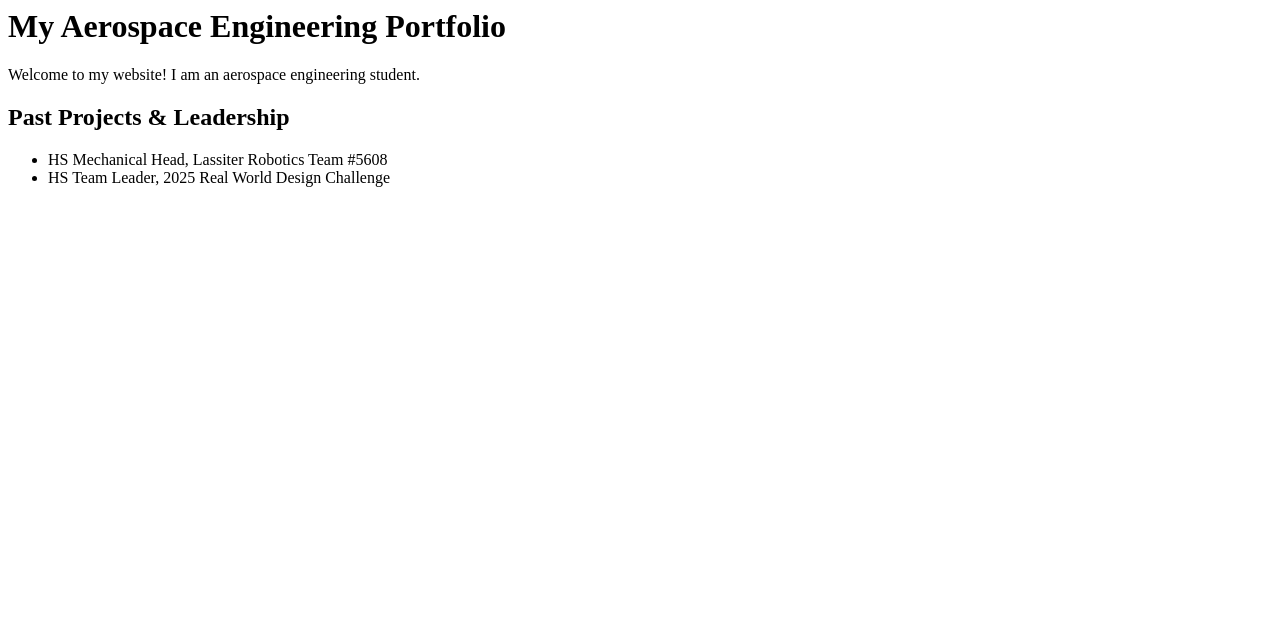
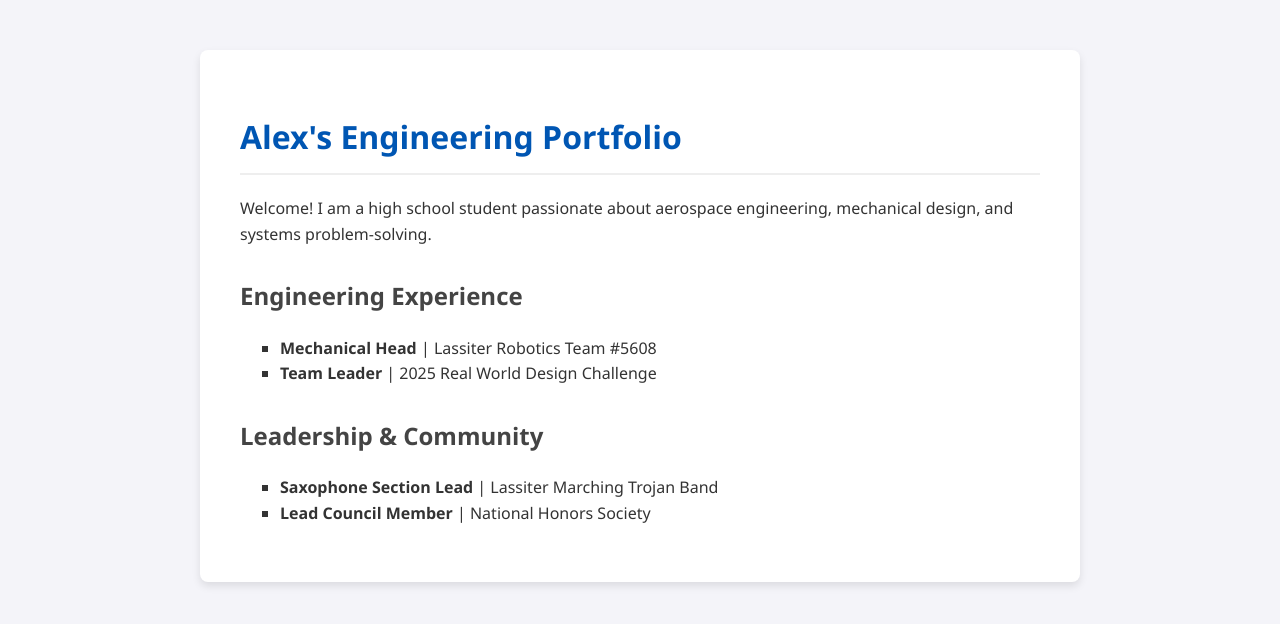
Before and after one commit to alexjmille/alexjmille.github.io, a plain HTML site: page index.html in a window 1280 px wide. Drawn offline with Linux system fonts and the light colour scheme.

Commit message:
Update index.html

```diff
--- a/index.html
+++ b/index.html
@@ -1,12 +1,53 @@
 <html>
+  <head>
+    <title>Alex's Engineering Portfolio</title>
+    <style>
+      body {
+        font-family: 'Segoe UI', Tahoma, Geneva, Verdana, sans-serif;
+        background-color: #f4f4f9;
+        color: #333333;
+        line-height: 1.6;
+        margin: 0;
+        padding: 0;
+      }
+      .container {
+        max-width: 800px;
+        margin: 50px auto;
+        background: white;
+        padding: 40px;
+        border-radius: 8px;
+        box-shadow: 0 4px 8px rgba(0,0,0,0.1);
+      }
+      h1 {
+        color: #0056b3;
+        border-bottom: 2px solid #eeeeee;
+        padding-bottom: 10px;
+      }
+      h2 {
+        color: #444444;
+        margin-top: 30px;
+      }
+      ul {
+        list-style-type: square;
+      }
+    </style>
+  </head>
   <body>
-    <h1>My Aerospace Engineering Portfolio</h1>
-    <p>Welcome to my website! I am an aerospace engineering student.</p>
+    <div class="container">
+      <h1>Alex's Engineering Portfolio</h1>
+      <p>Welcome! I am a high school student passionate about aerospace engineering, mechanical design, and systems problem-solving.</p>
 
-    <h2>Past Projects & Leadership</h2>
-    <ul>
-      <li>HS Mechanical Head, Lassiter Robotics Team #5608</li>
-      <li>HS Team Leader, 2025 Real World Design Challenge</li>
-    </ul>
+      <h2>Engineering Experience</h2>
+      <ul>
+        <li><strong>Mechanical Head</strong> | Lassiter Robotics Team #5608</li>
+        <li><strong>Team Leader</strong> | 2025 Real World Design Challenge</li>
+      </ul>
+
+      <h2>Leadership & Community</h2>
+      <ul>
+        <li><strong>Saxophone Section Lead</strong> | Lassiter Marching Trojan Band</li>
+        <li><strong>Lead Council Member</strong> | National Honors Society</li>
+      </ul>
+    </div>
   </body>
 </html>
```
